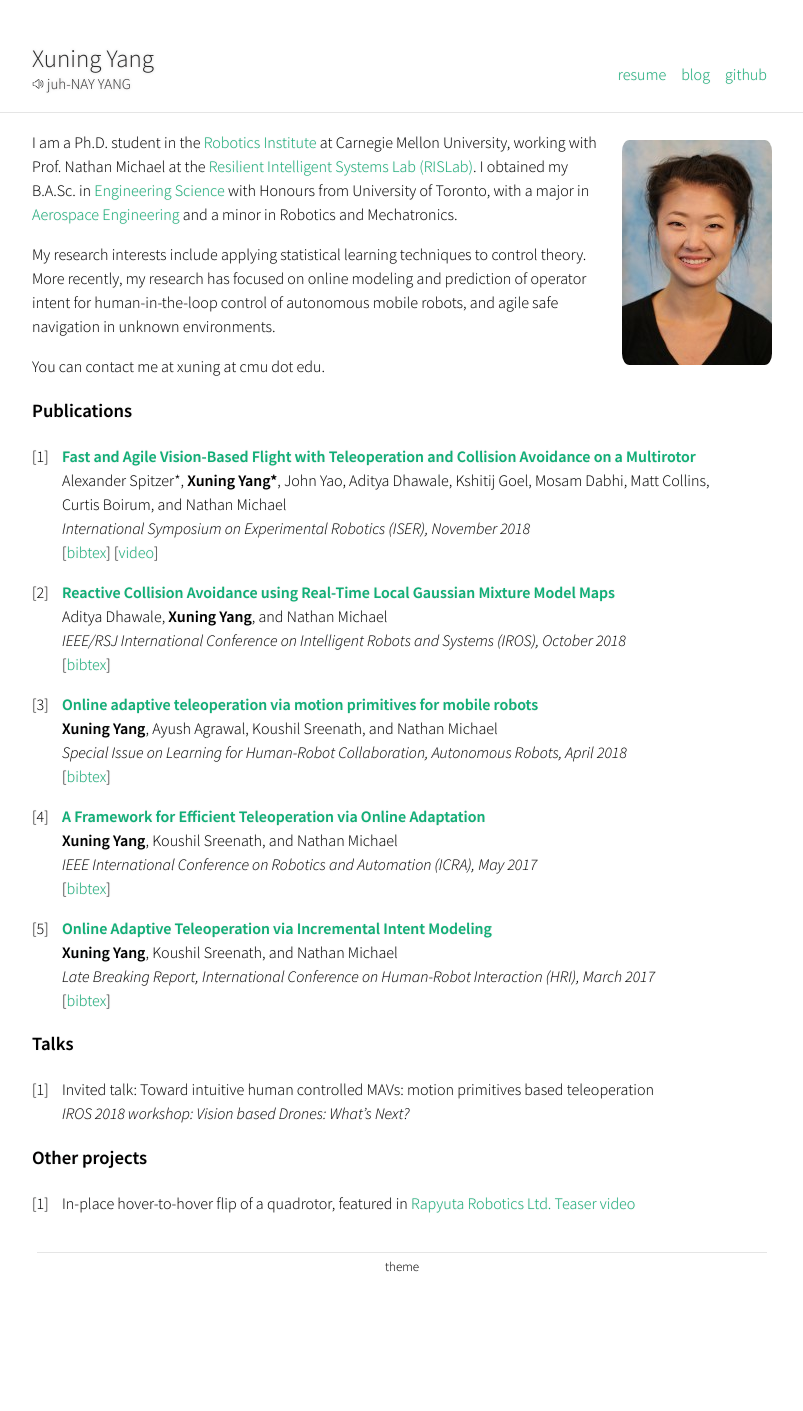
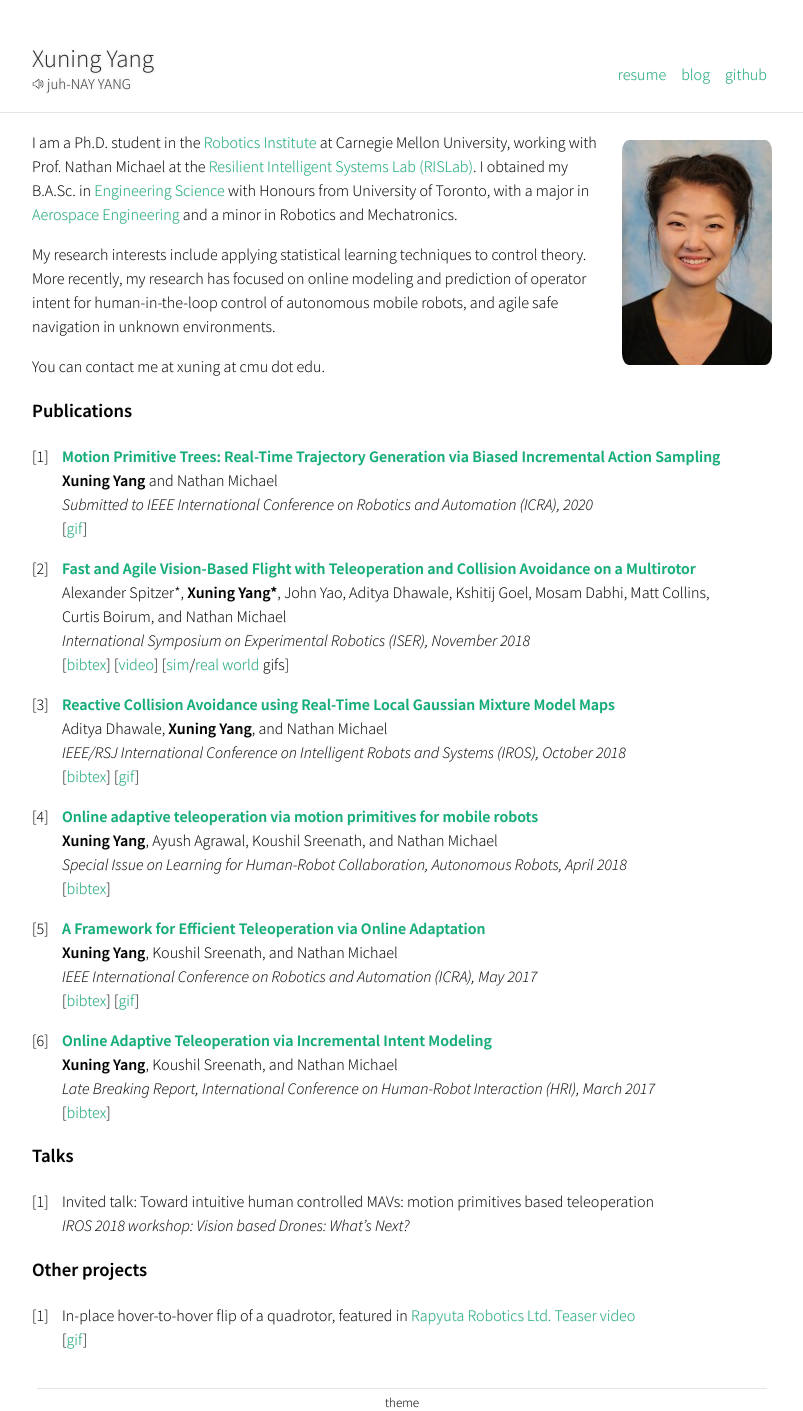
Before and after one commit to xuningy/xuningy.github.io, a Jekyll site: the page built from index.md, in a window 1280 px wide. Shown: the whole page, without its empty margins (238-1041 px from the left). Built offline with Jekyll 4.4.1, drawn with Linux system fonts in a browser that asks for light colours; before the commit the page ends 1275 px from its top, so only the background shows below that.

Commit message:
Add gifs for papers

```diff
--- a/css/main.scss
+++ b/css/main.scss
@@ -56,6 +56,22 @@ code {
 }
 
 // divs
+.preview {
+  display: none;
+  background-color: white;
+}
+.link:hover .preview {
+  display: inline-block;
+  opacity: 1;
+  position: absolute;
+  top: -10%;
+  right: 750px;
+  max-height: 150px;
+  width: auto;
+  z-index: 1000;
+  border-style: 2px solid black;
+  box-shadow: 0 4px 8px 0 rgba(0, 0, 0, 0.2), 0 6px 20px 0 rgba(0, 0, 0, 0.19);
+}
 
 .alignable {
     display: inline-block;
@@ -79,6 +95,7 @@ code {
   @extend .alignable;
   text-align: left;
 }
+
 
 // Navbar
 
--- a/index.md
+++ b/index.md
@@ -12,30 +12,41 @@ You can contact me at xuning at cmu dot edu.
 
 ### Publications
 
-1. [**Fast and Agile Vision-Based Flight with Teleoperation and Collision Avoidance on a Multirotor**](/papers/ISER18.pdf)
+1. [**Motion Primitive Trees: Real-Time Trajectory Generation via Biased
+Incremental Action Sampling**]()
+ **Xuning Yang** and Nathan Michael
+*Submitted to IEEE International Conference on Robotics and Automation (ICRA), 2020*
+[<a class="link" href="#">gif<img class="preview" src="assets/gifs/icra20.gif"></a>]
+
+2. [**Fast and Agile Vision-Based Flight with Teleoperation and Collision Avoidance on a Multirotor**](/papers/ISER18.pdf)
 Alexander Spitzer\*, **Xuning Yang\***, John Yao, Aditya Dhawale, Kshitij Goel, Mosam Dabhi, Matt Collins, Curtis Boirum, and Nathan Michael
 *International Symposium on Experimental Robotics (ISER), November 2018*
 \[[bibtex](bibtex/iser18.txt)\]  \[[video](https://www.youtube.com/watch?v=_-KmGhP0HTQ)\]
+[<a class="link" href="#">sim<img class="preview" src="assets/gifs/vibworld.gif"></a>/<a class="link" href="#">real world<img class="preview" src="assets/gifs/RSS-banner-tunnel.gif"></a> gifs]
+<!-- [<a class="link" href="#">gif<img class="preview" src="/assets/gifs/user_study.gif"></a>] -->
 
-2.  [**Reactive Collision Avoidance using Real-Time Local Gaussian Mixture Model Maps**](/papers/IROS18.pdf)
+3.  [**Reactive Collision Avoidance using Real-Time Local Gaussian Mixture Model Maps**](/papers/IROS18.pdf)
 Aditya Dhawale, **Xuning Yang**, and Nathan Michael
 *IEEE/RSJ International Conference on Intelligent Robots and Systems (IROS), October 2018*
 \[[bibtex](bibtex/iros18.txt)\]
+[<a class="link" href="#">gif<img class="preview" src="assets/gifs/iros18.gif"></a>]
 
-3. [**Online adaptive teleoperation via motion primitives for mobile robots**](/papers/AURO18.pdf)
+4. [**Online adaptive teleoperation via motion primitives for mobile robots**](/papers/AURO18.pdf)
 **Xuning Yang**, Ayush Agrawal, Koushil Sreenath, and Nathan Michael
 *Special Issue on Learning for Human-Robot Collaboration, Autonomous Robots, April 2018*
 \[[bibtex](bibtex/auro18.txt)\]
 
-4. [**A Framework for Efficient Teleoperation via Online Adaptation**](/papers/ICRA17.pdf)
+5. [**A Framework for Efficient Teleoperation via Online Adaptation**](/papers/ICRA17.pdf)
 **Xuning Yang**, Koushil Sreenath, and Nathan Michael
 *IEEE International Conference on Robotics and Automation (ICRA), May 2017*
 \[[bibtex](bibtex/icra17.txt)\]
+[<a class="link" href="#">gif<img class="preview" src="assets/gifs/icra17.gif"></a>]
 
-5.  [**Online Adaptive Teleoperation via Incremental Intent Modeling**](/papers/HRI17-LBR.pdf)
+6.  [**Online Adaptive Teleoperation via Incremental Intent Modeling**](/papers/HRI17-LBR.pdf)
 **Xuning Yang**, Koushil Sreenath, and Nathan Michael
 *Late Breaking Report, International Conference on Human-Robot Interaction (HRI), March 2017*
 \[[bibtex](bibtex/hri17.txt)\]
+
 
 ### Talks
 
@@ -45,3 +56,4 @@ Aditya Dhawale, **Xuning Yang**, and Nathan Michael
 ### Other projects
 
 1. In-place hover-to-hover flip of a quadrotor, featured in [Rapyuta Robotics Ltd. Teaser video](https://www.youtube.com/watch?v=zqp2Z2hbOFU-)
+[<a class="link" href="#">gif<img class="preview" style="top:-100px" src="assets/gifs/flip_cropped.gif"></a>]
```
Also changed, not shown: 9 other files.
